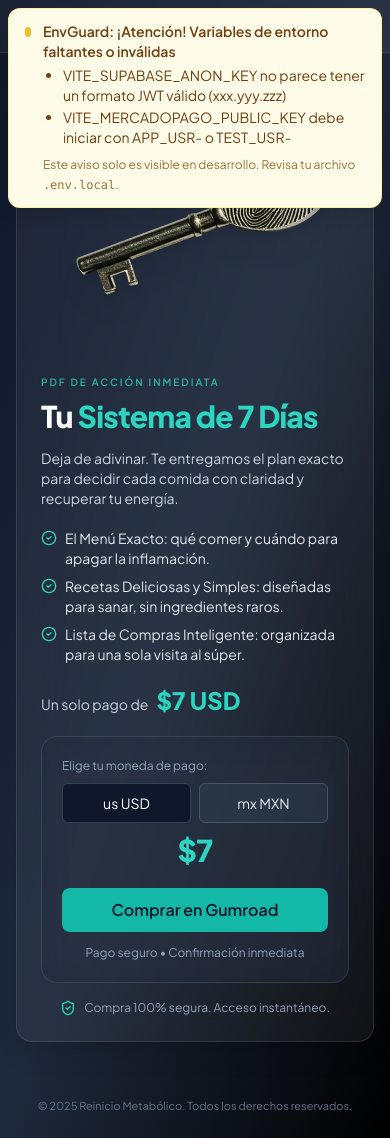
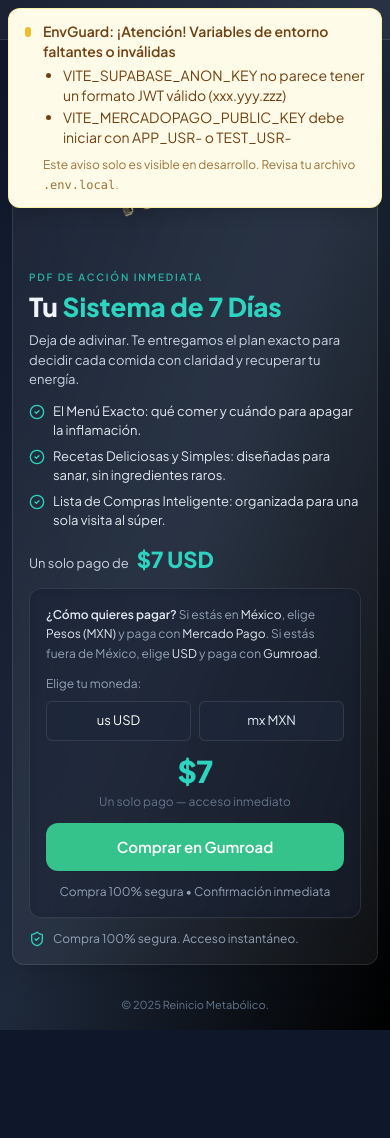
Before and after one commit to kitinteligenteai/rm-frontend, a React (Vite) app: page / in a window 390 px wide. After the commit the page ends 1030 px from the top, so only its background shows below. Built offline with nearby package versions, Linux system fonts and the light colour scheme; no server answers; what @mercadopago/sdk-react would draw is missing.

Commit message:
UX: guía clara de moneda + MP amarillo y Gumroad verde + auto-select MXN

```diff
--- a/src/components/SmartCheckoutCTA.jsx
+++ b/src/components/SmartCheckoutCTA.jsx
@@ -1,90 +1,158 @@
 // RUTA: src/components/SmartCheckoutCTA.jsx
-import React, { useMemo, useState } from "react";
+import React, { useEffect, useMemo, useState } from "react";
 import MercadoPagoButton from "./common/MercadoPagoButton";
 
+// Heurística sencilla para preseleccionar MXN si parece México
+function guessDefaultCurrency() {
+  try {
+    const saved = localStorage.getItem("rm.currency");
+    if (saved === "USD" || saved === "MXN") return saved;
+
+    const lang = navigator.language?.toLowerCase() || "";
+    const tz = Intl.DateTimeFormat().resolvedOptions().timeZone || "";
+
+    if (lang.includes("es-mx")) return "MXN";
+    if (/mexico|mexico_city|america\/mexico_city/i.test(tz)) return "MXN";
+
+    return "USD";
+  } catch {
+    return "USD";
+  }
+}
+
+function toMXN(usd, mode = "auto-9") {
+  const rate = 18.5; // display-only
+  const raw = Math.round(usd * rate);
+  if (mode === "auto-9") {
+    const x = Math.max(99, raw);
+    return x - (x % 10) + 9;
+  }
+  return raw;
+}
+
+/**
+ * Props:
+ * - productName
+ * - basePriceUSD
+ * - gumroadLink
+ * - mxnRounding: "auto-9" | null
+ * - size: "compact" | "normal"
+ * - dense: boolean
+ */
 export default function SmartCheckoutCTA({
-  productName = "Kit de 7 Días Reinicio Metabólico",
+  productName = "Producto",
   basePriceUSD = 7,
-  gumroadLink,                // VITE_GUMROAD_KIT_URL
-  mxnRounding = "auto-9",     // sin cambios: solo estética del precio
+  gumroadLink,
+  mxnRounding = "auto-9",
+  size = "compact",
+  dense = true,
 }) {
-  const [currency, setCurrency] = useState("USD");
+  const [currency, setCurrency] = useState(guessDefaultCurrency);
 
-  // precio “bonito” en MXN (solo para mostrar)
-  const priceMXN = useMemo(() => {
-    const raw = basePriceUSD * 18.9; // tipo estimado local
-    if (mxnRounding === "auto-9") {
-      return Math.round(raw / 10) * 10 - 1; // 139, 129, etc.
-    }
-    return Math.round(raw);
-  }, [basePriceUSD, mxnRounding]);
+  useEffect(() => {
+    try {
+      localStorage.setItem("rm.currency", currency);
+    } catch {}
+  }, [currency]);
+
+  const mxnPrice = useMemo(
+    () => toMXN(basePriceUSD, mxnRounding),
+    [basePriceUSD, mxnRounding]
+  );
+  const isMXN = currency === "MXN";
+
+  const cardPad = dense ? "p-4" : "p-5";
+  const card =
+    "rounded-xl border border-white/10 bg-slate-900/50 backdrop-blur " +
+    cardPad;
+
+  const toggleBtn =
+    "flex-1 h-10 text-[13px] md:text-[14px] rounded-md border border-white/10 " +
+    "bg-slate-800/70 text-slate-200 hover:bg-slate-700 transition-colors";
+  const toggleBtnActive = "bg-slate-700 text-white border-slate-600";
 
   return (
-    <div className="rounded-2xl border border-white/10 bg-slate-800/50 p-5 md:p-6 backdrop-blur-xl">
-      {/* selector moneda */}
-      <div className="mb-3">
-        <p className="text-[12px] text-slate-400 mb-2">Elige tu moneda de pago:</p>
-        <div className="grid grid-cols-2 gap-2">
+    <div className={card}>
+      {/* Texto guía muy claro */}
+      <div className="mb-3 text-[12px] md:text-[13px] leading-relaxed text-slate-300">
+        <span className="font-semibold text-slate-200">¿Cómo quieres pagar?</span>{" "}
+        <span className="text-slate-400">
+          Si estás en <span className="font-medium text-slate-200">México</span>,
+          elige <span className="font-medium text-slate-200">Pesos (MXN)</span> y paga con{" "}
+          <span className="font-medium text-slate-200">Mercado Pago</span>.
+          Si estás fuera de México, elige{" "}
+          <span className="font-medium text-slate-200">USD</span> y paga con{" "}
+          <span className="font-medium text-slate-200">Gumroad</span>.
+        </span>
+      </div>
+
+      {/* Toggle moneda */}
+      <div className="text-[12px] text-slate-400 mb-2">Elige tu moneda:</div>
+      <div className="flex gap-2">
         <button
+          className={`${toggleBtn} ${!isMXN ? toggleBtnActive : ""}`}
           onClick={() => setCurrency("USD")}
-            className={`h-10 rounded-md border px-3 text-sm ${
-              currency === "USD"
-                ? "bg-slate-900 border-slate-700 text-white"
-                : "bg-slate-700/40 border-slate-600 text-slate-200"
-            }`}
+          type="button"
+          aria-pressed={!isMXN}
         >
           us USD
         </button>
         <button
+          className={`${toggleBtn} ${isMXN ? toggleBtnActive : ""}`}
           onClick={() => setCurrency("MXN")}
-            className={`h-10 rounded-md border px-3 text-sm ${
-              currency === "MXN"
-                ? "bg-slate-900 border-slate-700 text-white"
-                : "bg-slate-700/40 border-slate-600 text-slate-200"
-            }`}
+          type="button"
+          aria-pressed={isMXN}
         >
           mx MXN
         </button>
       </div>
+
+      {/* Precio visible y claro */}
+      <div className="mt-3 text-center">
+        <div className="text-3xl font-extrabold tracking-tight text-teal-400">
+          {isMXN ? `$${mxnPrice}` : `$${basePriceUSD}`}
+        </div>
+        <div className="text-[12px] text-slate-500 mt-1">
+          Un solo pago — acceso inmediato
+        </div>
       </div>
 
-      {/* precio */}
-      <div className="my-2 text-center">
-        {currency === "USD" ? (
-          <span className="text-3xl font-extrabold text-teal-400 leading-none tracking-tight">
-            ${basePriceUSD}
-          </span>
+      {/* Acción principal */}
+      <div className="mt-3">
+        {isMXN ? (
+          <MercadoPagoButton
+            size={size}
+            label="Pagar con Mercado Pago"
+            items={[
+              {
+                title: productName,
+                quantity: 1,
+                unit_price: mxnPrice,
+                currency_id: "MXN",
+              },
+            ]}
+            onError={(m) => alert(m)}
+          />
         ) : (
-          <span className="text-3xl font-extrabold text-teal-400 leading-none tracking-tight">
-            ${priceMXN}
-          </span>
-        )}
-      </div>
-
-      {/* CTAs */}
-      {currency === "USD" ? (
           <a
             href={gumroadLink}
             target="_blank"
             rel="noreferrer"
-          className="mt-3 inline-flex w-full h-11 items-center justify-center rounded-lg bg-teal-500 text-slate-900 font-semibold hover:bg-teal-400 transition-colors leading-none"
+            className={
+              "w-full inline-flex items-center justify-center rounded-xl h-12 " +
+              // Verde Gumroad aproximado
+              "bg-[#36c28b] hover:bg-[#2fb17e] active:bg-[#27a372] " +
+              "text-white font-semibold text-[15px] shadow-sm transition-colors"
+            }
           >
             Comprar en Gumroad
           </a>
-      ) : (
-        <MercadoPagoButton
-          className="mt-3"
-          product={{
-            id: "kit-reinicio-01",
-            title: productName,
-            unit_price: priceMXN,
-            currency_id: "MXN",
-          }}
-        />
         )}
+      </div>
 
+      {/* Sello de confianza */}
       <p className="mt-3 text-center text-[12px] text-slate-400">
-        Pago seguro • Confirmación inmediata
+        Compra 100% segura • Confirmación inmediata
       </p>
     </div>
   );
--- a/src/components/common/MercadoPagoButton.jsx
+++ b/src/components/common/MercadoPagoButton.jsx
@@ -1,126 +1,94 @@
-// src/components/common/MercadoPagoButton.jsx
-import React, { useEffect, useRef, useState, useCallback } from "react";
-import { Loader2, RefreshCw } from "lucide-react";
+// RUTA: src/components/common/MercadoPagoButton.jsx
+import React, { useMemo, useState } from "react";
 
+/**
+ * Botón "amarillo Mercado Pago" (simulado) que:
+ * 1) Llama a la Edge Function mp-generate-preference-v2 con items dinámicos
+ * 2) Redirige al checkout hosted de MP
+ *
+ * Props:
+ * - items: [{ title, quantity, unit_price, currency_id }]
+ * - label: string
+ * - disabled: boolean
+ * - size: "compact" | "normal"
+ * - onError: (msg) => void
+ */
 export default function MercadoPagoButton({
-  product,
-  placeholderText = "Preparando Mercado Pago…",
-  helperText = "Pago seguro • Confirmación inmediata",
-  theme = "dark",
-  className = "",
+  items = [],
+  label = "Pagar con Mercado Pago",
+  disabled = false,
+  size = "compact",
+  onError,
 }) {
-  const [ready, setReady] = useState(false);
-  const [busy, setBusy] = useState(false);
-  const [err, setErr] = useState("");
-  const containerRef = useRef(null);
-  const scriptRef = useRef(null);
+  const [loading, setLoading] = useState(false);
 
-  const functionsUrl = `https://${import.meta.env.VITE_SUPABASE_PROJECT_REF}.functions.supabase.co`;
-  const anonKey = import.meta.env.VITE_SUPABASE_ANON_KEY;
+  // Base público de Edge Functions
+  const projectRef = import.meta.env.VITE_SUPABASE_PROJECT_REF;
+  const FN_BASE = useMemo(() => {
+    if (projectRef) return `https://${projectRef}.functions.supabase.co`;
+    const supaUrl = import.meta.env.VITE_SUPABASE_URL?.replace(/\/+$/, "");
+    return `${supaUrl}/functions/v1`;
+  }, [projectRef]);
 
-  const cleanupScript = () => {
-    if (scriptRef.current) {
-      scriptRef.current.remove();
-      scriptRef.current = null;
-    }
-    if (containerRef.current) containerRef.current.innerHTML = "";
-  };
+  async function handleClick() {
+    if (disabled || loading) return;
+    try {
+      setLoading(true);
 
-  const injectScript = (preferenceId) => {
-    cleanupScript();
-    const script = document.createElement("script");
-    script.src = "https://www.mercadopago.com.mx/integrations/v1/web-payment-checkout.js";
-    script.setAttribute("data-preference-id", preferenceId);
-    script.setAttribute("data-open", "modal");               // 👈 modal, no nueva pestaña
-    script.setAttribute("data-button-label", "Pagar (MXN)"); // 👈 etiqueta del botón
-    script.async = true;
-    script.onload = () => setReady(true);
-    script.onerror = () => setErr("No se pudo cargar el botón de Mercado Pago.");
-    scriptRef.current = script;
-    containerRef.current?.appendChild(script);
-  };
+      const res = await fetch(`${FN_BASE}/mp-generate-preference-v2`, {
+        method: "POST",
+        headers: { "Content-Type": "application/json" },
+        body: JSON.stringify({ items }),
+      });
 
-  const init = useCallback(async () => {
-    if (!product || !product.id || !product.title || !product.unit_price) {
-      setErr("Producto no especificado.");
-      return;
-    }
-
-    try {
-      setBusy(true);
-      setErr("");
-      setReady(false);
-
-      const resp = await fetch(`${functionsUrl}/mp-generate-preference-v2`, {
-        method: "POST",
-        headers: {
-          "Content-Type": "application/json",
-          Authorization: `Bearer ${anonKey}`, // 👈 NECESARIO (función protegida)
-          apikey: anonKey,
-        },
-        body: JSON.stringify({ items: [product] }),
-      });
-      const data = await resp.json();
-      if (!resp.ok || !data?.preferenceId) {
-        throw new Error(data?.error || "No se pudo crear la preferencia.");
+      const data = await res.json();
+      if (!res.ok || !data?.preferenceId) {
+        throw new Error(data?.error || "No se pudo iniciar el pago.");
       }
 
-      injectScript(data.preferenceId);
+      // Redirección a checkout hosted de Mercado Pago
+      window.location.href = `https://www.mercadopago.com.mx/checkout/v1/redirect?pref_id=${data.preferenceId}`;
     } catch (e) {
-      console.error(e);
-      setErr(e.message || "Error inicializando el checkout.");
+      console.error("[MP Button]", e);
+      onError?.(e?.message || "Error al iniciar el pago.");
     } finally {
-      setBusy(false);
+      setLoading(false);
     }
-  }, [anonKey, functionsUrl, product]);
+  }
 
-  useEffect(() => {
-    init();
-    return cleanupScript;
-  }, [init]);
+  // Estética "Mercado Pago" (amarillo)
+  const base =
+    "w-full inline-flex items-center justify-center rounded-xl shadow-sm " +
+    "transition-colors duration-150 focus:outline-none focus:ring-2 " +
+    "focus:ring-offset-2 focus:ring-[#ffe600]/60 text-slate-900 select-none";
+  const sizeCls = size === "compact" ? "h-11 text-[15px]" : "h-12 text-[16px]";
+  const color =
+    disabled || loading
+      ? "bg-[#ffe600]/70 cursor-not-allowed"
+      : "bg-[#ffe600] hover:bg-[#ffd800] active:bg-[#ffcf00]";
+  const weight = "font-semibold";
+  const gap = "gap-2";
 
   return (
-    <div className={`w-full ${className}`}>
-      {/* Placeholder mientras carga el botón */}
-      <div
-        className={`relative w-full h-[52px] rounded-lg border ${
-          theme === "dark" ? "border-gray-700 bg-gray-800/60" : "border-gray-200 bg-gray-50"
-        } ${ready ? "opacity-0 pointer-events-none absolute -z-10" : "opacity-100"}`}
+    <button
+      type="button"
+      onClick={handleClick}
+      disabled={disabled || loading}
+      aria-busy={loading ? "true" : "false"}
+      className={`${base} ${sizeCls} ${weight} ${color} ${gap}`}
+    >
+      {/* Ícono genérico de “pago” */}
+      <svg
+        aria-hidden="true"
+        className="h-[18px] w-[18px]"
+        viewBox="0 0 24 24"
+        fill="currentColor"
       >
-        <div className="h-full w-full flex items-center justify-center gap-2 text-sm">
-          {busy ? (
-            <>
-              <Loader2 className="h-4 w-4 animate-spin" />
-              <span>{placeholderText}</span>
-            </>
-          ) : err ? (
-            <div className="flex items-center gap-2">
-              <span className="text-red-400">{err}</span>
-              <button
-                type="button"
-                onClick={init}
-                className="inline-flex items-center gap-1 text-xs px-2 py-1 rounded-md border border-gray-600 hover:bg-gray-800"
-              >
-                <RefreshCw className="h-3.5 w-3.5" />
-                Reintentar
-              </button>
-            </div>
-          ) : (
-            <>
-              <Loader2 className="h-4 w-4 animate-spin" />
-              <span>{placeholderText}</span>
-            </>
-          )}
-        </div>
-      </div>
-
-      {/* Aquí aparece el botón amarillo */}
-      <div
-        ref={containerRef}
-        className={`${ready ? "opacity-100" : "opacity-0"} transition-opacity duration-150`}
-        aria-live="polite"
-      />
-      <p className="mt-2 text-center text-[11px] text-gray-500">{helperText}</p>
-    </div>
+        <path d="M3 7a2 2 0 012-2h7.5a2 2 0 012 2v1H21a1 1 0 011 1v8a2 2 0 01-2 2H7a2 2 0 01-2-2v-1H4a1 1 0 01-1-1V7zM6 9v8a1 1 0 001 1h12a1 1 0 001-1v-7H6zm5 5a1 1 0 100 2h4a1 1 0 100-2h-4z" />
+      </svg>
+      <span className="leading-none">
+        {loading ? "Preparando pago…" : label}
+      </span>
+    </button>
   );
 }
--- a/src/pages/Home.jsx
+++ b/src/pages/Home.jsx
@@ -1,4 +1,4 @@
-// RUTA: src/pages/Home.jsx
+// RUTA: src/pages/Home.jsx (ultra-compact v2)
 import React from "react";
 import { motion } from "framer-motion";
 import { CheckCircle2, ShieldCheck } from "lucide-react";
@@ -15,80 +15,90 @@ export default function Home() {
   const gumroadUrl = import.meta.env.VITE_GUMROAD_KIT_URL;
 
   return (
-    <div className="min-h-screen bg-gradient-to-br from-slate-900 via-slate-800 to-black text-slate-100 font-sans">
-      <header className="w-full border-b border-white/10 backdrop-blur-md bg-white/5 sticky top-0 z-20">
-        <div className="mx-auto max-w-6xl px-4 py-3">
-          <h1 className="text-lg md:text-xl font-semibold tracking-tight text-white">Reinicio Metabólico</h1>
+    <div className="min-h-screen bg-gradient-to-br from-slate-900 via-slate-800 to-black text-slate-100">
+      {/* Header muy bajo */}
+      <header className="sticky top-0 z-20 bg-white/5 backdrop-blur-md border-b border-white/10">
+        <div className="mx-auto max-w-[980px] px-3 py-2">
+          <h1 className="text-[15px] font-semibold tracking-tight">Reinicio Metabólico</h1>
         </div>
       </header>
 
-      <main className="mx-auto max-w-6xl px-4 py-8">
+      {/* Contenido centrado y más estrecho */}
+      <main className="mx-auto max-w-[980px] px-3 py-4">
         <motion.section
-          initial={{ opacity: 0, y: 20 }}
+          initial={{ opacity: 0, y: 14 }}
           animate={{ opacity: 1, y: 0 }}
-          transition={{ duration: 0.5, ease: "easeOut" }}
-          className="grid md:grid-cols-2 items-center gap-8 rounded-2xl border border-white/10 bg-white/5 p-6 md:p-8 shadow-xl backdrop-blur-xl"
+          transition={{ duration: 0.35, ease: "easeOut" }}
+          className="grid md:grid-cols-2 items-center gap-4 rounded-xl border border-white/10 bg-white/5 p-4 md:p-5 shadow-xl backdrop-blur-xl"
         >
-          {/* imagen */}
+          {/* Columna imagen (más pequeña) */}
           <div className="flex items-center justify-center">
             <img
               src="/llave-maestra.png"
-              alt="Sistema de Acción Inmediata - Llave"
-              className="w-full max-w-[340px] lg:max-w-[360px] object-contain drop-shadow-xl"
-              width={360}
-              height={360}
+              alt=""
+              aria-hidden="true"
+              className="w-full max-w-[240px] md:max-w-[260px] lg:max-w-[280px] object-contain drop-shadow-xl"
+              width={280}
+              height={280}
               loading="eager"
               fetchPriority="high"
             />
           </div>
 
-          {/* copy + checkout */}
-          <div>
-            <p className="mb-2 text-[10px] md:text-xs uppercase tracking-[0.2em] text-teal-400/80 font-semibold">
+          {/* Columna texto + checkout compactados */}
+          <div className="md:pr-1">
+            <p className="mb-1 text-[10px] uppercase tracking-[0.18em] text-teal-400/80 font-semibold">
               PDF DE ACCIÓN INMEDIATA
             </p>
 
-            <h2 className="text-3xl md:text-4xl font-extrabold tracking-tight leading-tight text-white">
+            <h2 className="text-[26px] md:text-[28px] font-extrabold leading-snug">
               Tu <span className="text-teal-400">Sistema de 7 Días</span>
             </h2>
 
-            <p className="mt-3 text-sm md:text-base text-slate-300">
-              Deja de adivinar. Te entregamos el plan exacto para decidir cada comida con claridad y recuperar tu energía.
+            <p className="mt-1.5 text-[13px] text-slate-300">
+              Deja de adivinar. Te entregamos el plan exacto para decidir cada comida con claridad y
+              recuperar tu energía.
             </p>
 
-            <ul className="mt-5 space-y-2">
+            <ul className="mt-3 space-y-1.5">
               {FEATURES.map((txt) => (
                 <li key={txt} className="flex items-start gap-2">
-                  <CheckCircle2 className="mt-0.5 h-4 w-4 md:h-5 md:w-5 text-teal-400 flex-shrink-0" />
-                  <span className="text-sm md:text-base text-slate-200">{txt}</span>
+                  <CheckCircle2 className="mt-0.5 h-4 w-4 text-teal-400 flex-shrink-0" />
+                  <span className="text-[13px] text-slate-200">{txt}</span>
                 </li>
               ))}
             </ul>
 
-            <div className="mt-5 flex items-baseline gap-2">
-              <span className="text-slate-300 text-sm">Un solo pago de</span>
-              <span className="text-2xl md:text-3xl font-extrabold text-teal-400">${priceUSD} USD</span>
+            <div className="mt-3 flex items-baseline gap-2">
+              <span className="text-slate-300 text-[13px]">Un solo pago de</span>
+              <span className="text-[22px] md:text-[24px] font-extrabold text-teal-400">
+                ${priceUSD} USD
+              </span>
             </div>
 
-            <div className="mt-5">
+            {/* Checkout inteligente (MXN/USD) */}
+            <div className="mt-3">
               <SmartCheckoutCTA
                 productName="Kit de 7 Días Reinicio Metabólico"
                 basePriceUSD={priceUSD}
                 gumroadLink={gumroadUrl}
                 mxnRounding="auto-9"
+                // Compactar el card interno del CTA (estas props ya las soporta nuestro componente)
+                size="compact"          // usa variantes pequeñas internas
+                dense={true}            // reduce paddings y fuentes dentro del CTA
               />
             </div>
 
-            <div className="mt-4 flex items-center justify-center gap-2 text-[12px] md:text-sm text-slate-400">
-              <ShieldCheck className="h-4 w-4 md:h-5 md:w-5 text-teal-400" />
+            <div className="mt-3 flex items-center gap-2 text-[12px] text-slate-400">
+              <ShieldCheck className="h-4 w-4 text-teal-400" />
               <span>Compra 100% segura. Acceso instantáneo.</span>
             </div>
           </div>
         </motion.section>
       </main>
 
-      <footer className="mx-auto max-w-6xl px-4 py-6 text-center text-[11px] md:text-xs text-slate-500">
-        © {new Date().getFullYear()} Reinicio Metabólico. Todos los derechos reservados.
+      <footer className="mx-auto max-w-[980px] px-3 py-4 text-center text-[11px] text-slate-500">
+        © {new Date().getFullYear()} Reinicio Metabólico.
       </footer>
     </div>
   );
```
Also changed, not shown: 1 other file (tests, documents, lock files or other folders). Lines whose indentation alone changed are shown as unchanged.
